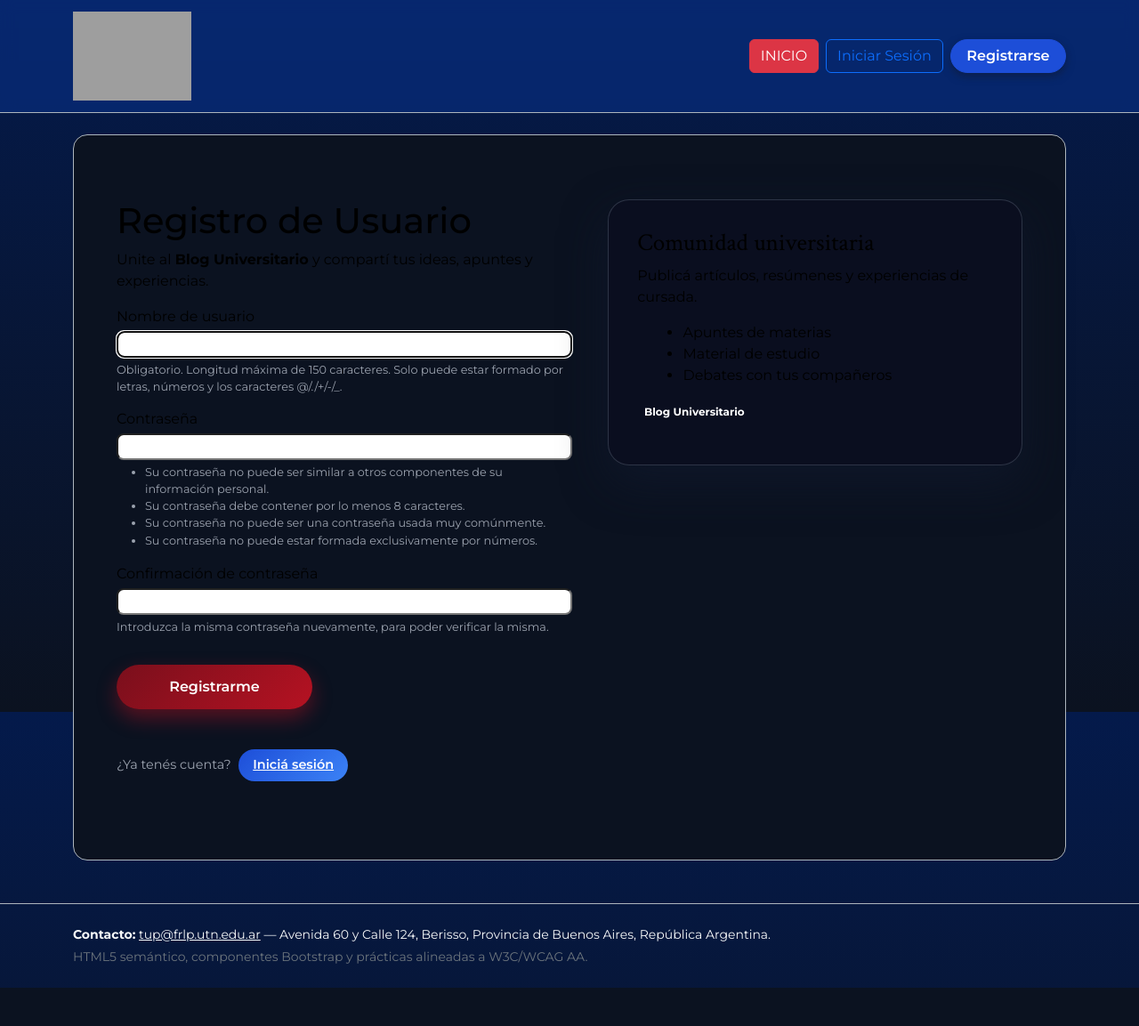
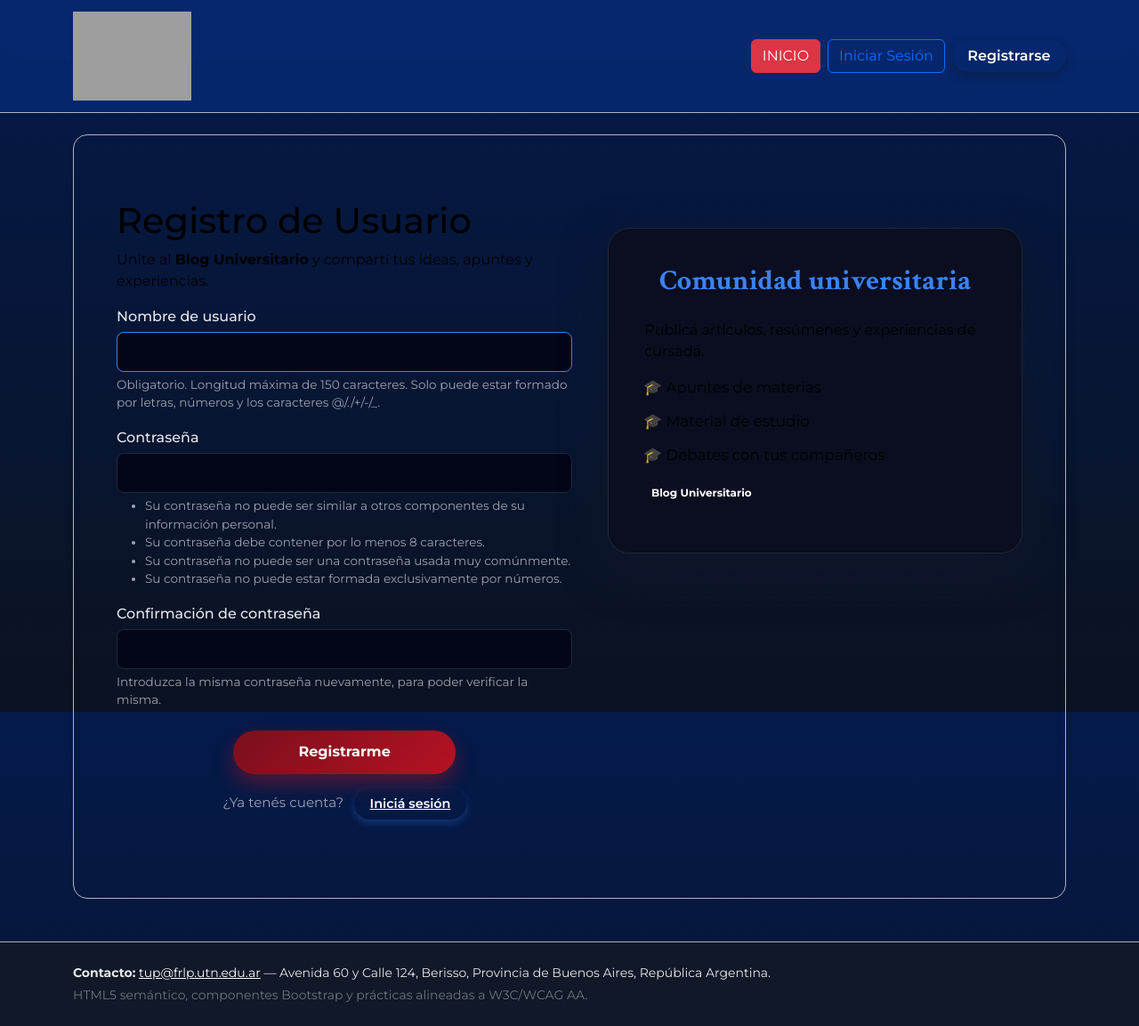
Before and after one commit to Lawcito/academic_blog, a Django app: page /registro/ in a window 1280 px wide. Shown: the whole page at 89% size. Before the commit the page ends 1110 px from the top, so only its background shows below. Run offline with Django 5.2, Linux system fonts and the light colour scheme; grey boxes are pictures that could not be loaded.

Commit message:
arregle el css

```diff
--- a/blog_academico/static/css/estilos.css
+++ b/blog_academico/static/css/estilos.css
@@ -1,32 +1,31 @@
 @import url('https://fonts.googleapis.com/css2?family=Montserrat:wght@300;400;500;600;700&family=Crimson+Text:wght@400;600;700&display=swap');
 
-/* PALETA GENERAL DEL SITIO */
+/* === PALETA GENERAL DEL SITIO === */
 :root{
-  --bg: #041a4b;         /* fondo superior general */
-  --panel: #0b1220;      /* panel oscuro */
-  --text: #e5e7eb;       /* texto claro */
+  --bg: #041a4b;         /* fondo superior general */
+  --panel: #0b1220;      /* panel oscuro */
+  --text: #e5e7eb;       /* texto claro */
 
   /* Paleta campus universitaria */
   --bg-main: #0f172a;
   --bg-card: #0b1120;
-  --accent: #3b82f6;      /* azul académico */
+  --accent: #3b82f6;      /* azul académico */
   --accent-soft: #1d4ed8; /* azul intermedio */
   --text-main: #e5e7eb;
   --text-muted: #9ca3af;
 
   --error: #f97373;
   --border-soft: #1f2937;
-  --input-bg: #020617;
+  --input-bg: #020617; /* Fondo más oscuro para inputs */
 
   /* Botones del registro */
-  --btn-registro: linear-gradient(135deg, #7a0f1c, #b51222);  /* rojo CTA */
+  --btn-registro: linear-gradient(135deg, #7a0f1c, #b51222);  /* rojo CTA */
   --btn-login: linear-gradient(135deg, var(--accent-soft), var(--accent));
 }
 
-/* Altura base */
+/* === BASE Y TIPOGRAFÍA === */
 html, body { height: 100%; }
 
-/* Fuente y fondo global */
 body{
   font-family: 'Montserrat', sans-serif;
   background: linear-gradient(180deg, var(--bg) 0%, #0b1220 100%);
@@ -37,51 +36,38 @@
   background: linear-gradient(180deg, var(--bg) 0%, #0b1220 100%);
   color: var(--text-main);
 }
-/* Panel donde va {% block content %} */
 .bg-panel{
   background: var(--panel);
   color: #e5e7eb;
 }
-
-/* Footer institucional */
 .bg-footer{
-<<<<<<< HEAD
-  background: #111827;
-=======
-  background: #0446d4; /* gris muy oscuro */
->>>>>>> 2e22f0aebbbdce579238773da6043ce36aa9268f
+  background: #111827; /* Usando el gris oscuro institucional */
   color: #e5e7eb;
 }
+
 /* Toggler visible */
 .navbar-dark .navbar-toggler-icon{
   filter: invert(1) grayscale(1);
 }
 
-<<<<<<< HEAD
-/* Botón "Registrarse" azul marino */
+/* === BARRA DE NAVEGACIÓN (NAVBAR) === */
+/* Botón "Registrarse" del navbar: azul, visible */
 .navbar .btn-registrarse {
-    background: var(--bg-main) !important;
-    color: #fff !important;
+  background: var(--accent-soft) !important;
+  color: #ffffff !important;
   border-radius: 999px !important;
   border: 1px solid var(--accent-soft) !important;
-    padding: 0.45rem 1.4rem !important;
+  padding: 0.35rem 1.1rem !important;
   font-weight: 600 !important;
+  box-shadow: 0 4px 10px rgba(15, 23, 42, 0.5);
 }
 
 .navbar .btn-registrarse:hover {
-    background: var(--accent-soft) !important;
+  background: var(--accent) !important;
+  border-color: var(--accent) !important;
 }
 
-/* Botones responsivos */
-=======
-/* Estilos de los formularios */
-form .form-control {
-    background-color: #92acd3 !important;
-    color: white !important;
-}
-
-/* Navegación responsive: en mobile, que los botones ocupen todo el ancho y se apilen */
->>>>>>> 2e22f0aebbbdce579238773da6043ce36aa9268f
+/* Navegación responsiva */
 .navbar-nav .btn{
   width: 100%;
 }
@@ -93,24 +79,49 @@
   }
   .navbar-nav .btn{ width: auto; }
 }
+
+/* === ESTILOS DE FORMULARIO (GENERAL) === */
 input, textarea, select {
   border-radius: 8px;
+  border: 1px solid var(--border-soft);
+  padding: 0.6rem 0.9rem;
+  background-color: var(--input-bg);
+  color: var(--text-main);
+  transition: border-color 0.3s ease;
 }
+
+input:focus, textarea:focus, select:focus {
+  border-color: var(--accent); /* Resaltar al enfocar */
+  outline: none;
+}
+
+/* Eliminar el estilo inconsistente de form-control, si existe */
+form .form-control {
+    background-color: var(--input-bg) !important;
+    color: var(--text-main) !important;
+    border: 1px solid var(--border-soft) !important;
+}
+
+/* === CONTENEDOR PRINCIPAL DEL REGISTRO (ACADÉMICO Y ORDENADO) === */
 .auth-wrapper {
   min-height: calc(100vh - 120px);
-    display: grid;
+  display: grid !important; /* Asegurar el layout de cuadrícula */
   grid-template-columns: minmax(0, 2.2fr) minmax(0, 2fr);
   gap: 2.5rem;
   padding: 3rem 1.5rem;
+  align-items: flex-start; /* Alinear arriba para un look más "documental" */
 }
-/* === Campos del formulario de registro, bien alineados === */
+
+/* Campos del formulario de registro, bien alineados */
 .auth-card .form-group {
-    margin-bottom: 0.9rem;
+  margin-bottom: 1.1rem; /* Más separación entre grupos para claridad */
 }
 
 .auth-card .form-group label {
   display: block;
-    margin-bottom: 0.25rem;
+  margin-bottom: 0.3rem; /* Espacio entre label y input */
+  font-weight: 500;
+  color: var(--text-main); /* Asegurar que el label sea claro */
 }
 
 .auth-card .form-group input,
@@ -120,164 +131,121 @@
   box-sizing: border-box;
 }
 
-/* Que el texto de ayuda quede debajo y no "pegado" al input */
+/* Texto de ayuda debajo del input */
 .auth-card .help-text {
   display: block;
   margin-top: 0.25rem;
-    font-size: 0.8rem;
+  font-size: 0.85rem; /* Ligeramente más grande para mejor lectura */
   color: var(--text-muted);
 }
 
-<<<<<<< HEAD
-
 .error-msg {
+  display: block;
   margin-top: .25rem;
-    font-size: .8rem;
+  font-size: .85rem;
   color: var(--error);
-}
-.auth-card .btn-primary {
-    margin-top: 1.2rem !important;
-    margin-bottom: 1.2rem !important;  /* SEPARACIÓN MAYOR */
-    border: none !important;
-    border-radius: 999px !important;
-    padding: 0.8rem 1.6rem !important;
-    font-size: 1rem !important;
-    font-weight: 600 !important;
-    background: var(--btn-registro) !important;
-    color: white !important;
-    box-shadow: 0 12px 25px rgba(181, 18, 34, 0.4);
+  font-weight: 500;
 }
 
-.auth-card .btn-primary:hover {
-    filter: brightness(1.18);
-}
-.btn-secondary {
-    display: inline-block !important;
-    padding: .45rem 1rem !important;
-    border-radius: 999px !important;
-    font-weight: 600 !important;
-    background: var(--btn-login) !important;
-    color: #fff !important;
-    font-size: .9rem !important;
-    margin-top: .8rem;
-}
-.auth-alt {
-    margin-top: 1.2rem;
-    font-size: .9rem;
-    color: var(--text-muted);
-}
-.auth-aside {
-    display: flex;
-    align-items: center;
-    justify-content: center;
-}
-
-.auth-aside-content {
-    background: rgba(11, 15, 32, 0.96);
-    border-radius: 1.5rem;
-    padding: 2rem;
-    border: 1px solid rgba(148, 163, 184, 0.25);
-    box-shadow: 0 20px 50px rgba(15, 23, 42, 0.85);
-}
-
-.auth-aside-content h2 {
-    font-family: 'Crimson Text', serif;
-    font-size: 1.7rem;
-}
-
-.auth-aside-content ul { margin-left: 1.2rem; }
-@media (max-width: 900px) {
-    .auth-wrapper {
-        grid-template-columns: 1fr;
-        padding: 2rem 1rem;
-    }
-    .auth-aside { order: -1; margin-bottom: 1.5rem; }
-}
-/* =========================
-   AJUSTES FINALES REGISTRO
-   ========================= */
+/* === BOTONES DEL REGISTRO === */
 
 /* Botón principal "Registrarme" (ROJO, tamaño moderado, centrado) */
 .auth-card .auth-submit-btn {
-    display: inline-block;
+  display: block; /* Ocupar el ancho disponible para centrarlo */
   width: auto;
-    min-width: 220px;
-    padding: 0.7rem 1.8rem;
-    margin: 1.2rem auto 0.8rem auto;  /* lo centra y separa de arriba/abajo */
+  min-width: 250px;
+  padding: 0.8rem 2rem;
+  margin: 1.5rem auto 1rem auto; /* Más separación arriba y abajo */
   border-radius: 999px;
   border: none;
-    background: linear-gradient(135deg, #7a0f1c, #b51222);
+  background: var(--btn-registro);
   color: #ffffff;
-    font-weight: 600;
-    font-size: 0.95rem;
+  font-weight: 700; /* Más énfasis */
+  font-size: 1rem;
   box-shadow: 0 10px 22px rgba(181, 18, 34, 0.45);
   cursor: pointer;
+  text-align: center;
 }
 
 .auth-card .auth-submit-btn:hover {
-    filter: brightness(1.12);
+  filter: brightness(1.15);
 }
 
-/* Texto "¿Ya tenés cuenta? Iniciá sesión" un poco más separado del botón */
+/* Alternativa de inicio de sesión */
 .auth-alt {
-    margin-top: 0.8rem;
-    font-size: 0.9rem;
+  text-align: center; /* Centrar el texto de alternativa */
+  margin-top: 1rem;
+  font-size: 0.95rem;
   color: var(--text-muted);
 }
 
 /* Botón / pill "Iniciá sesión" en azul académico */
 .auth-alt .btn-secondary {
   display: inline-block;
-    margin-left: 0.3rem;
-    padding: 0.3rem 0.9rem;
+  margin-left: 0.5rem;
+  padding: 0.4rem 1.1rem;
   border-radius: 999px;
   font-weight: 600;
-    font-size: 0.85rem;
-    background: linear-gradient(135deg, var(--accent-soft), var(--accent));
+  font-size: 0.9rem;
+  background: var(--btn-login);
   color: #ffffff;
   border: none;
+  box-shadow: 0 4px 10px rgba(59, 130, 246, 0.3);
 }
 
 .auth-alt .btn-secondary:hover {
   filter: brightness(1.1);
 }
-/* === Botón "Registrarse" del navbar: azul, igual de visible que los otros === */
-.navbar .btn-registrarse {
-    background: #1d4ed8 !important;           /* azul como "Iniciar sesión" pero lleno */
-    color: #ffffff !important;
-    border-radius: 999px !important;
-    border: 1px solid #1d4ed8 !important;
-    padding: 0.35rem 1.1rem !important;
-    font-weight: 600 !important;
-    box-shadow: 0 4px 10px rgba(15, 23, 42, 0.5);
+
+/* === ASIDE (COLUMNA LATERAL) === */
+.auth-aside {
+  display: flex;
+  align-items: center;
+  justify-content: center;
+  padding-top: 2rem; /* Separar del borde superior del wrapper */
 }
 
-.navbar .btn-registrarse:hover {
-    background: #3b82f6 !important;           /* un poquito más claro al pasar el mouse */
-    border-color: #3b82f6 !important;
+.auth-aside-content {
+  background: rgba(11, 15, 32, 0.96);
+  border-radius: 1.5rem;
+  padding: 2.5rem; /* Más padding para hacerlo más sustancial */
+  border: 1px solid var(--border-soft);
+  box-shadow: 0 20px 50px rgba(15, 23, 42, 0.85);
 }
 
-/* === Layout del registro: 2 columnas en escritorio, 1 en mobile === */
-.auth-wrapper {
-    display: grid !important;
-    grid-template-columns: minmax(0, 2.2fr) minmax(0, 2fr);
-    gap: 2.5rem;
-    align-items: flex-start;
+.auth-aside-content h2 {
+  font-family: 'Crimson Text', serif;
+  font-size: 2rem; /* Ligeramente más grande */
+  font-weight: 700;
+  margin-bottom: 1.5rem;
+  color: var(--accent); /* Usar el azul académico para el título */
+  text-align: center;
 }
 
-/* Solo en pantallas chicas pasa a una columna */
+.auth-aside-content ul {
+  list-style-type: '🎓 '; /* Ícono académico para lista */
+  margin-left: 1.5rem;
+  padding-left: 0;
+}
+.auth-aside-content li {
+    margin-bottom: 0.8rem;
+    font-size: 1.05rem;
+}
+
+
+/* === RESPONSIVE (MOBILE) === */
 @media (max-width: 900px) {
   .auth-wrapper {
     grid-template-columns: 1fr;
     padding: 2rem 1rem;
   }
-
   .auth-aside {
-        order: -1;
+    order: -1; /* Mover el contenido lateral arriba */
     margin-bottom: 1.5rem;
+    padding-top: 0;
+  }
+  .auth-card .auth-submit-btn {
+      min-width: 100%;
+      padding: 0.8rem 1.5rem;
   }
 }
-
-
-=======
->>>>>>> 2e22f0aebbbdce579238773da6043ce36aa9268f
```
Lines whose indentation alone changed are shown as unchanged.
